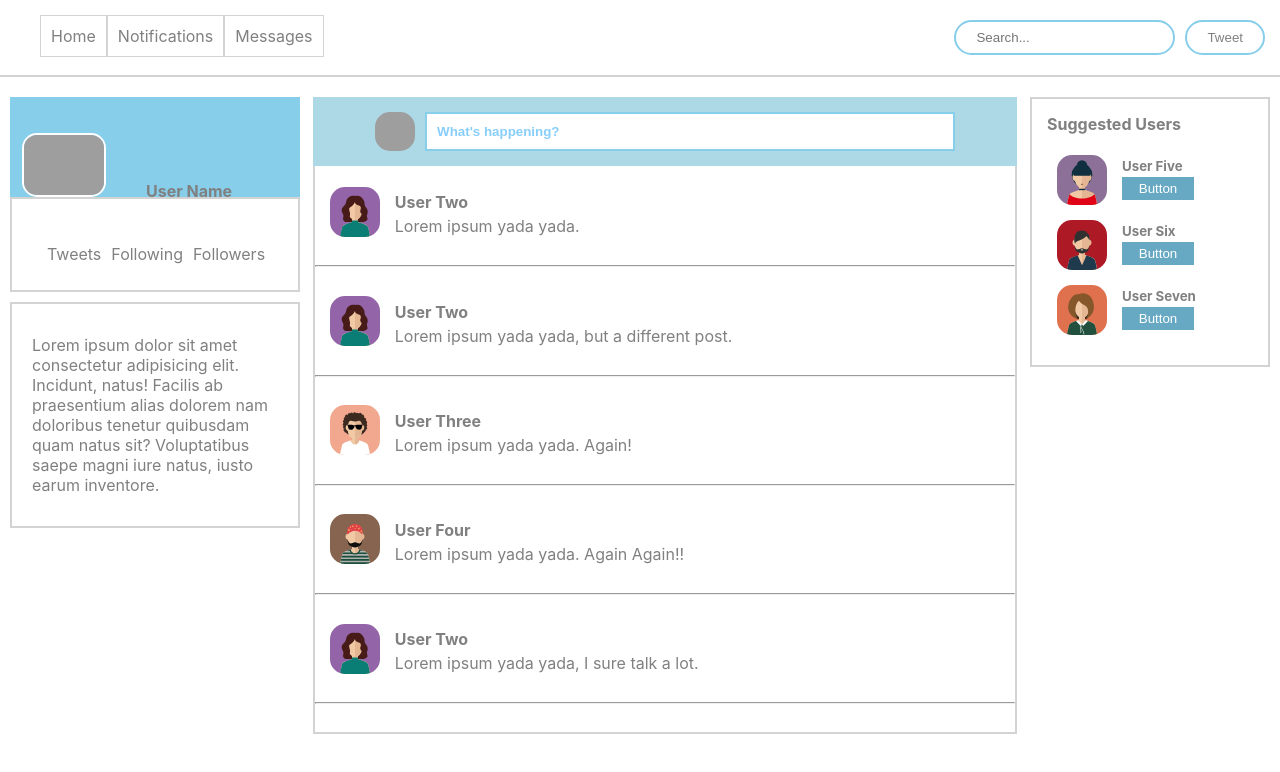
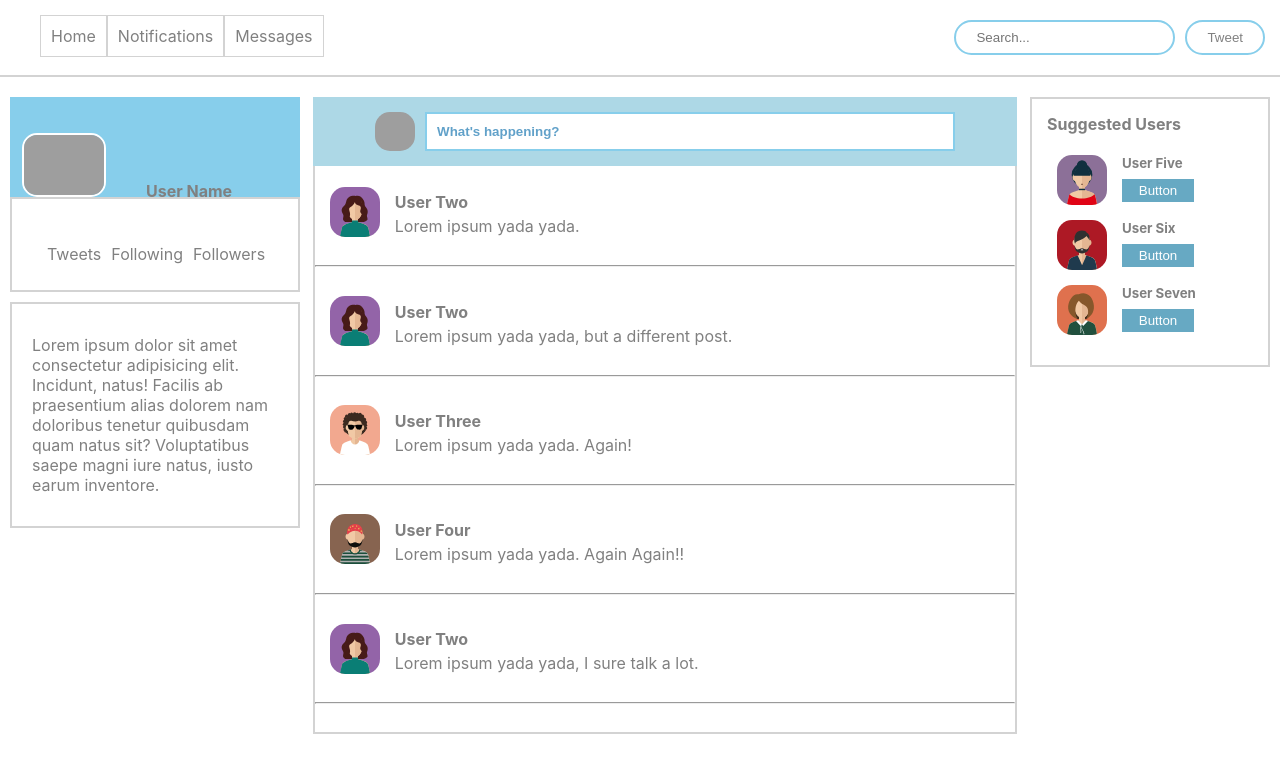
Before and after one commit to jfpalchak/social-media-clone, a React (Create React App) app: page / in a window 1280 px wide. Shown: the top 772 px of the page. Built offline with nearby package versions, Linux system fonts and the light colour scheme; grey boxes are pictures that could not be loaded.

Commit message:
edit AddPost text color + edit suggestion margins

```diff
--- a/src/index.css
+++ b/src/index.css
@@ -38,6 +38,7 @@ header {
   border-bottom: 2px solid lightgray;
   margin-bottom: 20px;
 }
+
 
 .nav-links a{
   border: 1px solid lightgray;
@@ -147,7 +148,7 @@ main {
   border: 2px solid skyblue;
 }
 .post-form input::placeholder {
-  color: lightskyblue;
+  color: rgb(97, 161, 201);
   font-weight: bold;
 }
 
@@ -196,7 +197,9 @@ main {
   margin: auto 15px auto 10px;
 }
 .suggestion-item h5 {
-  margin: 3px auto;
+  margin-top: 0px;
+  margin-bottom: 8px;
+
 }
 .suggestion-item button {
   width: 55%;
```
